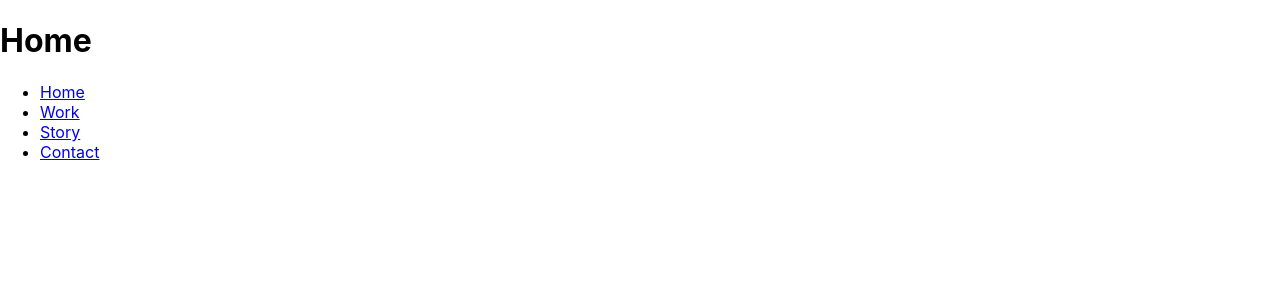
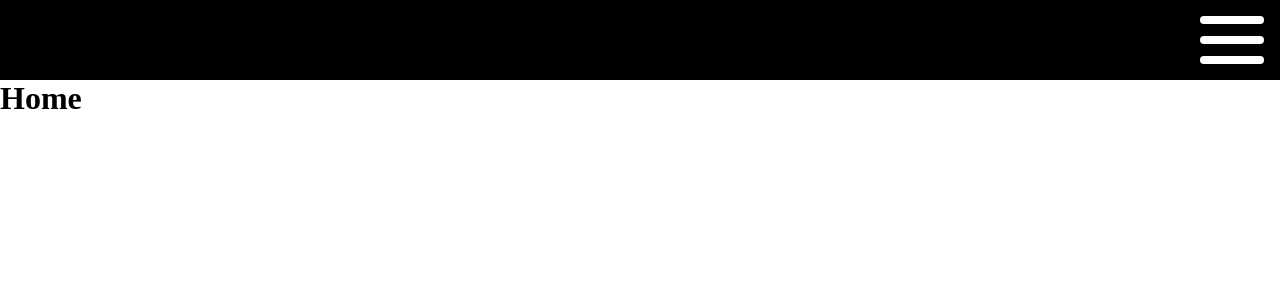
Before and after one commit to Nicolasbuisson/AlexonWebsite, a React (Create React App) app: page / in a window 1280 px wide. Shown: the top 300 px of the page. Built offline with nearby package versions, Linux system fonts and the light colour scheme.

Commit message:
navigation menu + effects

```diff
--- /dev/null
+++ b/src/components/navigation.css
@@ -0,0 +1,89 @@
+nav {
+    width: 100%;
+    height: 5em;
+    background-color: #000000;
+    display: flex;
+    justify-content: flex-end;
+    padding: 1em;
+    position: relative;
+    z-index: 100;
+}
+
+.burger-menu {
+    height: 100%;
+    width: 4em;
+    display: flex;
+    flex-direction: column;
+    align-items: flex-start;
+    justify-content: space-between;
+    cursor: pointer;
+}
+
+.burger-bar {
+    width: 4em;
+    height: 0.5em;
+    background-color: #FFFFFF;
+    border-radius: 0.5em;
+}
+
+#menu-container {
+    position: fixed;
+    z-index: 99;
+    top: 0;
+    right: -100%;
+    width: 100%;
+    height: 100%;
+    background-color: #000000;
+    transition: all 0.6s ease;
+}
+
+.menu {
+    text-align: center;
+    list-style-type: none;
+    display: flex;
+    flex-direction: column;
+    justify-content: center;
+    position: absolute;
+    top: 50%;
+    left: 50%;
+    transform: translate(-50%, -50%);
+    opacity: 0;
+    transition: all 0.7s ease;
+}
+
+.link {
+    display: inline-block;
+    text-decoration: none;
+    color: #FFFFFF;
+    padding: 20px;
+    font-size: 44px;
+    transition: all .3s ease-in-out
+}
+
+.link:hover {
+    transform: scale(1.2)
+}
+
+
+/*----- animations----*/
+/* clicked */
+.burger-bar.clicked:nth-child(1) {
+    transform: rotate(45deg) translate(0.75em, 1.25em);
+    transition: ease-out 0.5s
+}
+
+.burger-bar.clicked:nth-child(2) {
+    transform: scale(0.1);
+    transition: ease-out 0.5s
+}
+
+.burger-bar.clicked:nth-child(3) {
+    transform: rotate(135deg) translate(-0.5em, 1em);
+    transition: ease-out 0.5s
+}
+
+/* unclicked */
+.burger-bar.unclicked {
+    transform: rotate(0) translate(0);
+    transition: cubic-bezier(0.175, 0.885, 0.32, 1.275) 0.5s;
+}
--- a/src/components/navigation.tsx
+++ b/src/components/navigation.tsx
@@ -1,26 +1,60 @@
-import { Link, Outlet } from "react-router-dom"
+import { useState } from "react";
+import { Link, Outlet } from "react-router-dom";
+import "./navigation.css";
 
 export const Navigation = () => {
-    return (
-        <div>
-            <nav>
-        <ul>
+  // to change burger classes
+  const [burger_class, setBurgerClass] = useState("burger-bar unclicked");
+  const [isMenuClicked, setIsMenuClicked] = useState(false);
+
+  const updateMenu = () => {
+    if (!isMenuClicked) {
+      setBurgerClass("burger-bar clicked");
+      document.getElementById("menu-container")!.style.right = "0%";
+      document.getElementById("menu")!.style.opacity = "100%";
+    } else {
+      setBurgerClass("burger-bar unclicked");
+      document.getElementById("menu-container")!.style.right = "-100%";
+      document.getElementById("menu")!.style.opacity = "0%";
+    }
+    setIsMenuClicked(!isMenuClicked);
+  };
+
+  return (
+    <div>
+      <nav>
+        <div className="burger-menu" onClick={updateMenu}>
+          <div className={burger_class}></div>
+          <div className={burger_class}></div>
+          <div className={burger_class}></div>
+        </div>
+      </nav>
+      <div id="menu-container">
+        <div className="menu" id="menu">
           <li>
-            <Link to="/">Home</Link>
+            <Link to="/" className="link">
+              Home
+            </Link>
           </li>
           <li>
-            <Link to="/work">Work</Link>
+            <Link to="/work" className="link">
+              Work
+            </Link>
           </li>
           <li>
-            <Link to="/story">Story</Link>
+            <Link to="/story" className="link">
+              Story
+            </Link>
           </li>
           <li>
-            <Link to="/contact">Contact</Link>
+            <Link to="/contact" className="link">
+              Contact
+            </Link>
           </li>
-        </ul>
-      </nav>
+        </div>
+      </div>
 
       <Outlet />
-        </div>
-    )
-}
+    </div>
+  );
+};
--- a/src/index.css
+++ b/src/index.css
@@ -1,13 +1,6 @@
-body {
+* {
   margin: 0;
-  font-family: -apple-system, BlinkMacSystemFont, 'Segoe UI', 'Roboto', 'Oxygen',
-    'Ubuntu', 'Cantarell', 'Fira Sans', 'Droid Sans', 'Helvetica Neue',
-    sans-serif;
-  -webkit-font-smoothing: antialiased;
-  -moz-osx-font-smoothing: grayscale;
+  box-sizing: border-box;
+  /* TODO add a font family you like here */
+  font-family: -apple-system, BlinkMacSystemFont, 'Segoe UI', 'Roboto',
 }
-
-code {
-  font-family: source-code-pro, Menlo, Monaco, Consolas, 'Courier New',
-    monospace;
-}
--- a/src/pages/home/home.tsx
+++ b/src/pages/home/home.tsx
@@ -2,7 +2,8 @@ import { Navigation } from "../../components/navigation";
 
 export const Home = () => {
   return (<div>
+    <Navigation></Navigation>
     <h1>Home</h1>
-    <Navigation></Navigation>
+
   </div>);
 };
```
